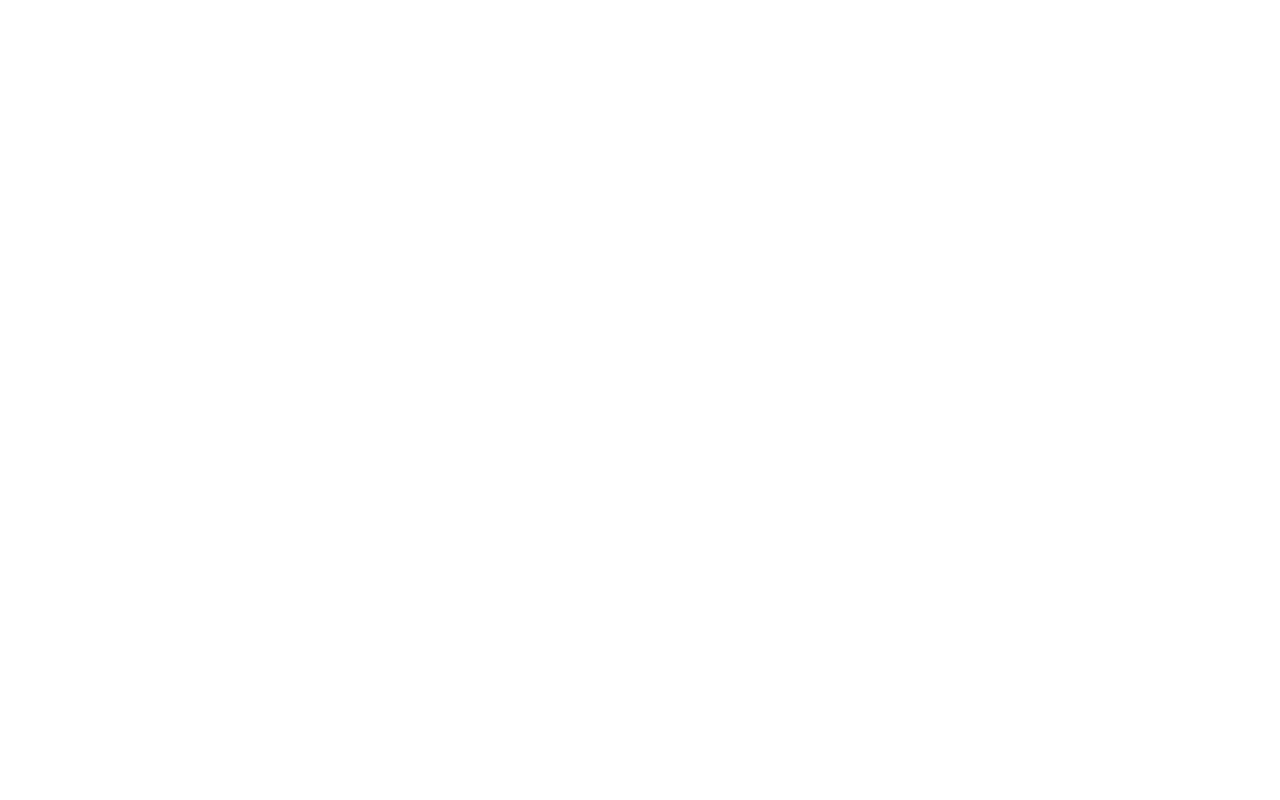
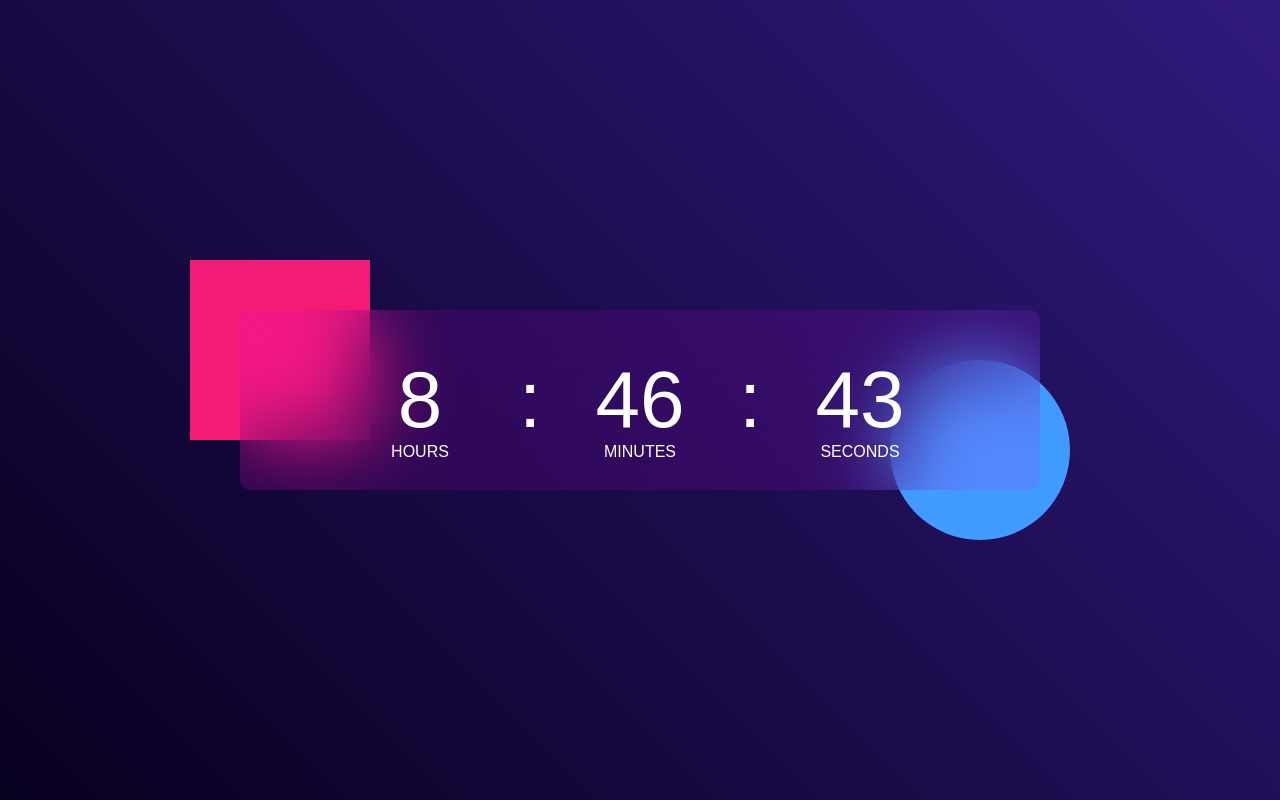
Before and after one commit to ajaydewangan1100/Javascript_practice, a plain HTML site: page 28_digital_clock/index.html in a window 1280 px wide. Drawn offline with Linux system fonts and the light colour scheme.

Commit message:
completed 30

```diff
--- a/28_digital_clock/index.html
+++ b/28_digital_clock/index.html
@@ -8,5 +8,32 @@
 </head>
 <body>
 
+    <div class="hero">
+        <div class="container">
+            <div class="clock">
+                <span id="hrs">00</span>
+                <span>:</span>
+                <span id="min">00</span>
+                <span>:</span>
+                <span id="sec">00</span>
+            </div>
+        </div>
+    </div>
+
+<script>
+    let hrs = document.getElementById("hrs");
+    let min = document.getElementById("min");
+    let sec = document.getElementById("sec");
+
+    setInterval(() => {
+        let currentTime = new Date();
+
+        hrs.innerHTML = (currentTime.getHours() < 10 ? "0" : "") + currentTime.getHours() > 12 ? currentTime.getHours() - 12 : currentTime.getHours();
+        min.innerHTML = (currentTime.getMinutes() < 10 ? "0" : "") + currentTime.getMinutes();
+        sec.innerHTML = (currentTime.getSeconds() < 10 ? "0" : "") + currentTime.getSeconds();
+    }, 900)
+
+</script>
+
 </body>
 </html>
--- a/28_digital_clock/style.css
+++ b/28_digital_clock/style.css
@@ -4,3 +4,73 @@
     box-sizing: border-box;
     font-family: 'Poppins', sans-serif;
 }
+.hero {
+    width: 100%;
+    min-height: 100vh;
+    background: linear-gradient(45deg, #08001f, #30197d);
+    color: #fff;
+    position: relative;
+}
+.container {
+    width: 800px;
+    height: 180px;
+    position: absolute;
+    top: 50%;
+    left: 50%;
+    transform: translate(-50%, -50%);
+}
+.clock {
+    width: 100%;
+    height: 100%;
+    background: rgba(235, 0, 255, 0.11);
+    border-radius: 10px;
+    display: flex;
+    justify-content: center;
+    align-items: center;
+    backdrop-filter: blur(40px);
+}
+.container::before {
+    content: "";
+    width: 180px;
+    height: 180px;
+    background: #f41b75;
+    position: absolute;
+    top: -50px;
+    left: -50px;
+    z-index: -1;
+}
+.container::after {
+    content: "";
+    width: 180px;
+    height: 180px;
+    background: #419aff;
+    border-radius: 50%;
+    position: absolute;
+    bottom: -50px;
+    right: -30px;
+    z-index: -1;
+}
+.clock span {
+    font-size: 80px;
+    width: 110px;
+    display: inline-block;
+    text-align: center;
+    position: relative;
+}
+.clock span::after {
+    content: '';
+    font-size: 16px;
+    position: absolute;
+    bottom: -15px;
+    left: 50%;
+    transform: translate(-50%);
+}
+#hrs::after {
+    content: 'HOURS';
+}
+#min::after {
+    content: 'MINUTES';
+}
+#sec::after {
+    content: 'SECONDS';
+}
--- /dev/null
+++ b/29_drag_drop/style.css
@@ -0,0 +1,58 @@
+*{
+    margin: 0;
+    padding: 0;
+    box-sizing: border-box;
+    font-family: 'Poppins', sans-serif;
+}
+.container {
+    width: 100%;
+    min-height: 100vh;
+    background: #0b0423;
+    display: flex;
+    justify-content: center;
+    align-items: center;
+    position: relative;
+}
+#left, #right{
+    width: 300px;
+    min-height: 400px;
+    margin: 20px;
+    border: 3px dashed #8a1919;
+    border-radius: 5px;
+}
+#left.done,  #right.done {
+    border: 3px solid rgb(255, 255, 255);
+}
+.list {
+    background: #e91e63;
+    height: 60px;
+    margin: 30px;
+    color: #fff;
+    display: flex;
+    align-items: center;
+    cursor: grab;
+}
+.list img {
+    width: 10px;
+    height: 18px;
+    border: 2px dashed #fff;
+    border-radius: 2px;
+    margin-right: 15px;
+    margin-left: 20px;
+}
+.text {
+    position: absolute;
+    top: 5%;
+    left: 15%;
+    color: #ddd;
+    font-size: 28px;
+    font-weight: 600px;
+    border: 2px solid #fff;
+    border-radius: 5px;
+    padding: 10px;
+    transition: 0.4s;
+}
+.text.change {
+    background: #eee;
+    color: #222;
+}
--- /dev/null
+++ b/30_image_serach_app/style.css
@@ -0,0 +1,80 @@
+*{
+    margin: 0;
+    padding: 0;
+    box-sizing: border-box;
+    font-family: 'Poppins', sans-serif;
+}
+body {
+    background: linear-gradient(35deg, #905151, #31247a);
+    color: #fff;
+}
+h1{
+    text-align: center;
+    margin: 100px auto 50px;
+    font-weight: 600;
+}
+form {
+    width: 90%;
+    max-width: 600px;
+    margin: auto;
+    height: 80px;
+    background: #434989;
+    display: flex;
+    align-items: center;
+    border-radius: 8px;
+}
+form input {
+    flex: 1;
+    height: 100%;
+    border: 0;
+    outline: 0;
+    background: transparent;
+    color: #fff;
+    font-size: 18px;
+    padding: 0 30px;
+}
+form button {
+    padding: 0 40px;
+    height: 100%;
+    background: #ff3929;
+    color: #fff;
+    font-size: 18px;
+    border: 0;
+    outline: 0;
+    border-top-right-radius: 8px;
+    border-bottom-right-radius: 8px;
+    cursor: pointer;
+}
+::placeholder {
+    color: #fff;
+    font-size: 18px;
+}
+#show-more-btn {
+    background: #ff3929;
+    color: #fff;
+    border: 0;
+    outline: 0;
+    padding: 10px 20px;
+    border-radius: 4px;
+    margin: 10px auto 100px;
+    cursor: pointer;
+    display: none ;
+    transition: 0.4s;
+}
+#show-more-btn:hover {
+    background: transparent;
+    border: 2px solid #fff;
+}
+#search-result {
+    width: 80%;
+    margin: 100px auto 50px;
+    display: grid;
+    grid-template-columns: 1fr 1fr 1fr;
+    grid-gap: 40px;
+}
+#search-result img {
+    width: 100%;
+    height: 230px;
+    object-fit: cover;
+    border-radius: 5px;
+}
```
Also changed, not shown: 29_drag_drop/index.html (added, +74 -0 lines), 30_image_serach_app/index.html (added, +25 -0 lines), 30_image_serach_app/script.js (added, +47 -0 lines).
